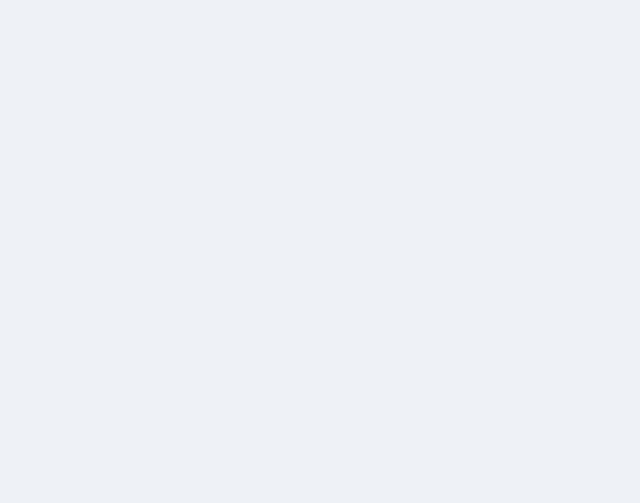
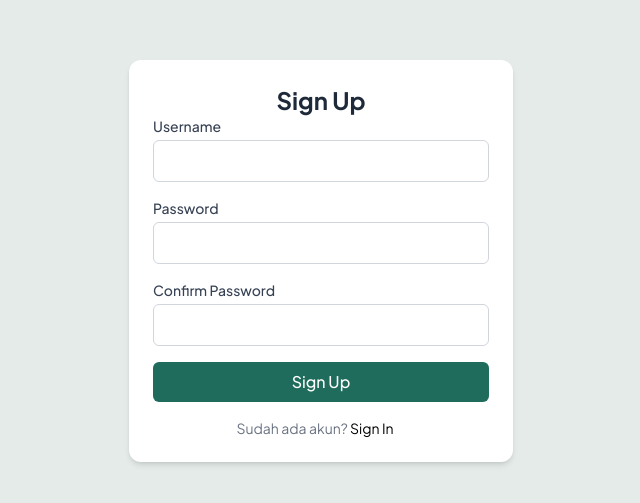
Before and after one commit to ITakora/jantungku, a React (Vite) app: page /signup in a window 1280 px wide. Before the commit this address had no page. Shown: the part 139-642 px from the top of the page, without its empty margins (319-959 px from the left). Built offline with nearby package versions, Linux system fonts and the light colour scheme.

Commit message:
change the color and make it looks nice on signin and sign up. And add a logic to connect wit db

```diff
--- a/src/App.jsx
+++ b/src/App.jsx
@@ -1,7 +1,9 @@
 import LandingPage from "./pages/LandingPage.jsx";
 import {Routes, Route} from "react-router";
+import SignIn from "./pages/SIgnIN.jsx";
+import SignUp from "./pages/SignUp.jsx";
 
-import SignIn from "./pages/SIgnIN.jsx";
+
 
 function App() {
 
@@ -10,8 +12,10 @@ function App() {
       <>
 
         <Routes>
-          <Route path='/' element={<LandingPage />}/>
-          <Route path='/signin' element={<SignIn/>}/>
+            <Route path='/' element={<LandingPage />}/>
+            <Route path='/signin' element={<SignIn/>}/>
+            <Route path='/signup' element={<SignUp/>}/>
+
 
         </Routes>
 
--- a/src/components/FeatureSection.jsx
+++ b/src/components/FeatureSection.jsx
@@ -1,6 +1,6 @@
 const FeatureSection = () => {
     return (
-        <section id="features" className=" bg-[#E4EBE8] scroll-mt-40 px-6 py-50">
+        <section id="features" className=" bg-[#E4EBE8] scroll-mt-40 px-6 py-60">
             <div className="max-w-7xl mx-auto">
                 <h2 className="text-3xl font-bold  text-[#131418] max-w-7xl text-center leading-tight">
                     Apa saja Yang Feature Yang Tersedia?
--- a/src/db/db.jsx
+++ b/src/db/db.jsx
@@ -4,7 +4,7 @@ export const db = new Dexie('cf-heart');
 
 db.version(1).stores({
     symptoms: 'code',
-    users: '++id, &username, password, role',
+    users: '++id, &username, role',
     diagnoses: '++id, userId, createdAt',
 });
 
@@ -19,5 +19,8 @@ db.on('populate', () => {
         { code: 'D07', name: 'Max HR (<140)', cfExpert: 0.8 },
         { code: 'D08', name: 'Resting ECG', cfExpert: 0.6 },
     ]);
-    db.users.add({ username: 'admin', role: 'admin' });
+    db.users.bulkAdd([
+        { username: 'admin', password: 'admin123', role: 'admin' },
+        { username: 'user', password: 'user123', role: 'user' },
+    ]);
 });
--- a/src/pages/SIgnIN.jsx
+++ b/src/pages/SIgnIN.jsx
@@ -1,19 +1,34 @@
 import { useState } from "react";
-import {Link} from "react-router";
+import {Link, useNavigate} from "react-router";
+import {db} from "../db/db.jsx";
+import {saveSession} from "../utils/SaveSession.js";
 
 
 const SignIn = () => {
-
+    const navigate = useNavigate();
     const [username, setUsername] = useState("");
     const [password, setPassword] = useState("");
-    // const [error, setError] = useState("");
+    const [error, setError] = useState("");
 
-    const handleSubmit = () => {}
+    const handleSubmit = async (e) => {
+        e.preventDefault();
+        setError("");
+
+        const user = await db.users.where("username").equals(username.trim()).first();
+
+        if (!user || user.password !== password) {
+            setError("Wrong username or password");
+            return;
+        }
+
+        saveSession(user);
+        navigate(user.role === "admin" ? "/admin" : "/diagnosis");
+    }
 
 
 
     return (
-        <div className="min-h-screen flex items-center justify-center bg-gray-100 px-4">
+        <div className="min-h-screen flex items-center justify-center bg-[#E4EBE8] px-4">
             <div className="bg-white w-full max-w-sm max-h- shadow-md rounded-xl p-6">
                 <h1 className="text-2xl font-bold text-center text-gray-800">Sign In</h1>
 
@@ -45,20 +60,18 @@ const SignIn = () => {
                         />
                     </div>
 
-                    {/*{ && <p className="text-sm text-red-600">{error}</p>}*/}
+                    {error && <p className="text-sm text-red-600">{error}</p>}
 
                     <button
                         type="submit"
-                        className="w-full bg-red-500 hover:bg-red-600 text-white font-medium py-2 rounded-md transition"
+                        className="w-full bg-[#1F6B5C] hover:bg-[#195A4D] text-white font-medium py-2 rounded-md transition"
                     >
                         Sign In
                     </button>
                 </form>
 
-                <p className="text-sm text-center text-gray-500 mt-4">
-                    <Link to="/" className="text-red-500 hover:underline">
-                        Back to home
-                    </Link>
+                <p className="text-sm text-center text-gray-500 mt-4 mr-3">
+                    Belum ada akun? <Link to="/signup" className="text-black">Sign Up</Link>
                 </p>
             </div>
         </div>
--- /dev/null
+++ b/src/pages/SignUp.jsx
@@ -0,0 +1,113 @@
+import { useState } from "react";
+import {Link, useNavigate} from "react-router";
+import {db} from "../db/db.jsx";
+import {saveSession} from "../utils/SaveSession.js";
+
+
+const SignIn = () => {
+    const navigate = useNavigate();
+    const [username, setUsername] = useState("");
+    const [password, setPassword] = useState("");
+    const [confirmPassword, setConfirmPassword] = useState("");
+    const [error, setError] = useState("");
+
+    const handleSubmit = async (e) => {
+        e.preventDefault();
+
+        setError("");
+        const name = username.trim();
+
+        if (password.length < 6) {
+            setError("Password must be at least 6 characters");
+            return;
+        }
+
+        if (password !== confirmPassword) {
+            setError("Passwords do not match");
+            return;
+        }
+
+        const taken = await db.users.where("username").equals(name).first();
+        if (taken) {
+            setError("That username is already taken. Choose another one.");
+            return;
+        }
+
+        const id = await db.users.add({
+            username: name,
+            password,
+            role: "user",
+        });
+
+        saveSession({id, username: name, role: "user"});
+        navigate("/");
+    }
+
+
+
+    return (
+        <div className="min-h-screen flex items-center justify-center bg-[#E4EBE8] px-4">
+            <div className="bg-white w-full max-w-sm max-h- shadow-md rounded-xl p-6">
+                <h1 className="text-2xl font-bold text-center text-gray-800">Sign Up</h1>
+
+
+                <form onSubmit={handleSubmit} className="space-y-4">
+                    <div>
+                        <label className="block text-sm font-medium text-gray-700 mb-1">
+                            Username
+                        </label>
+                        <input
+                            type="text"
+                            value={username}
+                            onChange={(e) => setUsername(e.target.value)}
+                            required
+                            className="w-full border border-gray-300 rounded-md px-3 py-2 focus:outline-none focus:ring-2 focus:ring-red-400"
+                        />
+                    </div>
+
+                    <div>
+                        <label className="block text-sm font-medium text-gray-700 mb-1">
+                            Password
+                        </label>
+                        <input
+                            type="password"
+                            value={password}
+                            onChange={(e) => setPassword(e.target.value)}
+                            required
+                            className="w-full border border-gray-300 rounded-md px-3 py-2 focus:outline-none focus:ring-2 focus:ring-red-400"
+                        />
+                    </div>
+
+                    <div>
+                        <label className="block text-sm font-medium text-gray-700 mb-1">
+                            Confirm Password
+                        </label>
+                        <input
+                            type="password"
+                            value={confirmPassword}
+                            onChange={(e) => setConfirmPassword(e.target.value)}
+                            required
+                            className="w-full border border-gray-300 rounded-md px-3 py-2 focus:outline-none focus:ring-2 focus:ring-red-400"
+                        />
+                    </div>
+
+                    {error && <p className="text-sm text-red-600">{error}</p>}
+
+                    <button
+                        type="submit"
+                        className="w-full bg-[#1F6B5C] hover:bg-[#195A4D] text-white font-medium py-2 rounded-md transition"
+                    >
+                        Sign Up
+                    </button>
+                </form>
+
+                <p className="text-sm text-center text-gray-500 mt-4 mr-3">
+                    Sudah ada akun? <Link to="/signin" className="text-black">Sign In</Link>
+                </p>
+            </div>
+        </div>
+    )
+}
+
+
+export default SignIn;
--- /dev/null
+++ b/src/utils/SaveSession.js
@@ -0,0 +1,8 @@
+const KEY = 'user';
+
+export function saveSession(user) {
+    localStorage.setItem(
+        KEY,
+        JSON.stringify({ id: user.id, username: user.username, role: user.role })
+    );
+}
```
Also changed, not shown: src/pages/UserDashboard.jsx (added).
